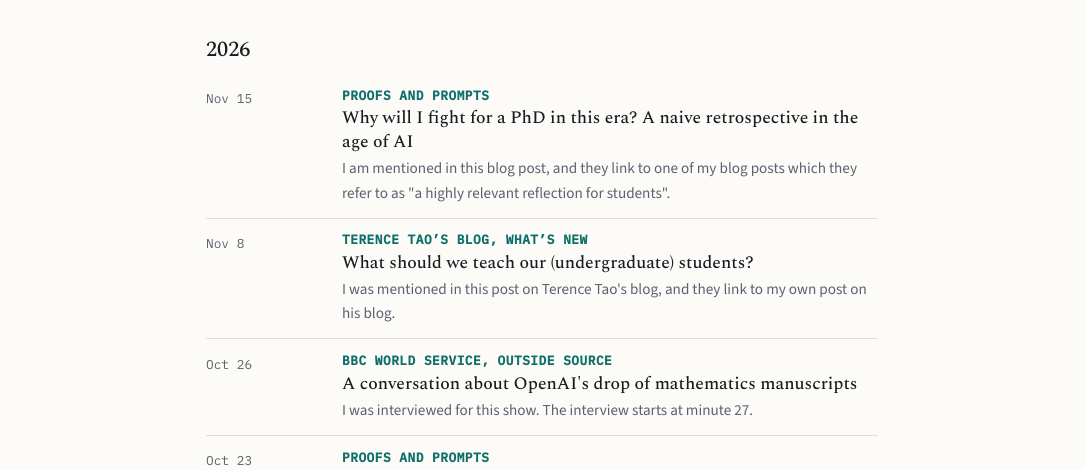
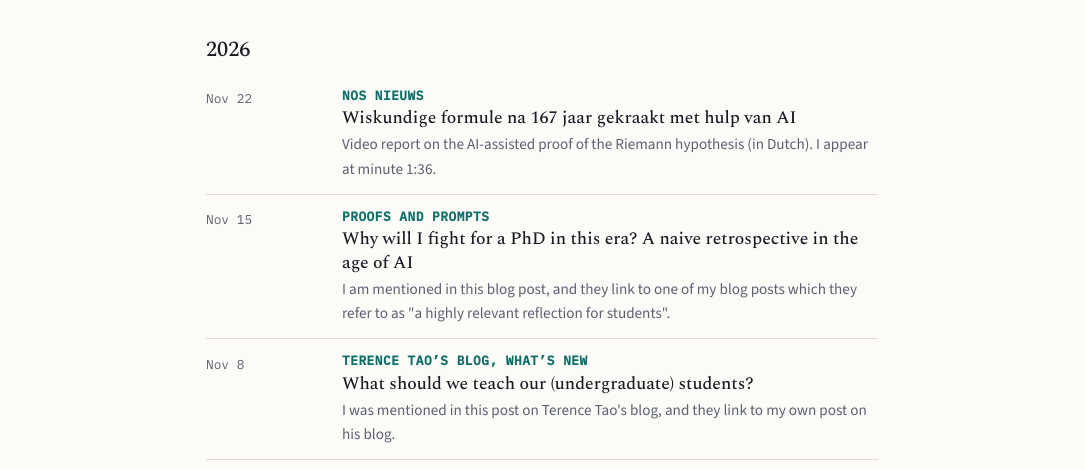
Before and after one commit to alozanoroble/alozanoroble.github.io, a plain HTML site: page media/index.html in a window 1280 px wide. Shown: the part 287-757 px from the top of the page, without its empty margins (98-1183 px from the left). Drawn offline with nearby package versions, Linux system fonts and the light colour scheme.

Commit message:
Media: NOS Nieuws video (Nov 22, 2026)

```diff
--- a/media/index.html
+++ b/media/index.html
@@ -66,6 +66,14 @@ try { var t = localStorage.getItem("theme"); if (t === "light" || t === "dark")
 <section class="md-year">
   <h2>2026</h2>
   <ul>
+    <li>
+      <span class="md-date">Nov 22</span>
+      <span class="md-body">
+      <span class="md-outlet">NOS Nieuws</span>
+      <a class="md-title" href="https://nos.nl/video/2640774-wiskundige-formule-na-167-jaar-gekraakt-met-hulp-van-ai" rel="noopener">Wiskundige formule na 167 jaar gekraakt met hulp van AI</a>
+      <span class="md-note">Video report on the AI-assisted proof of the Riemann hypothesis (in Dutch). I appear at minute 1:36.</span>
+      </span>
+    </li>
     <li>
       <span class="md-date">Nov 15</span>
       <span class="md-body">
```
